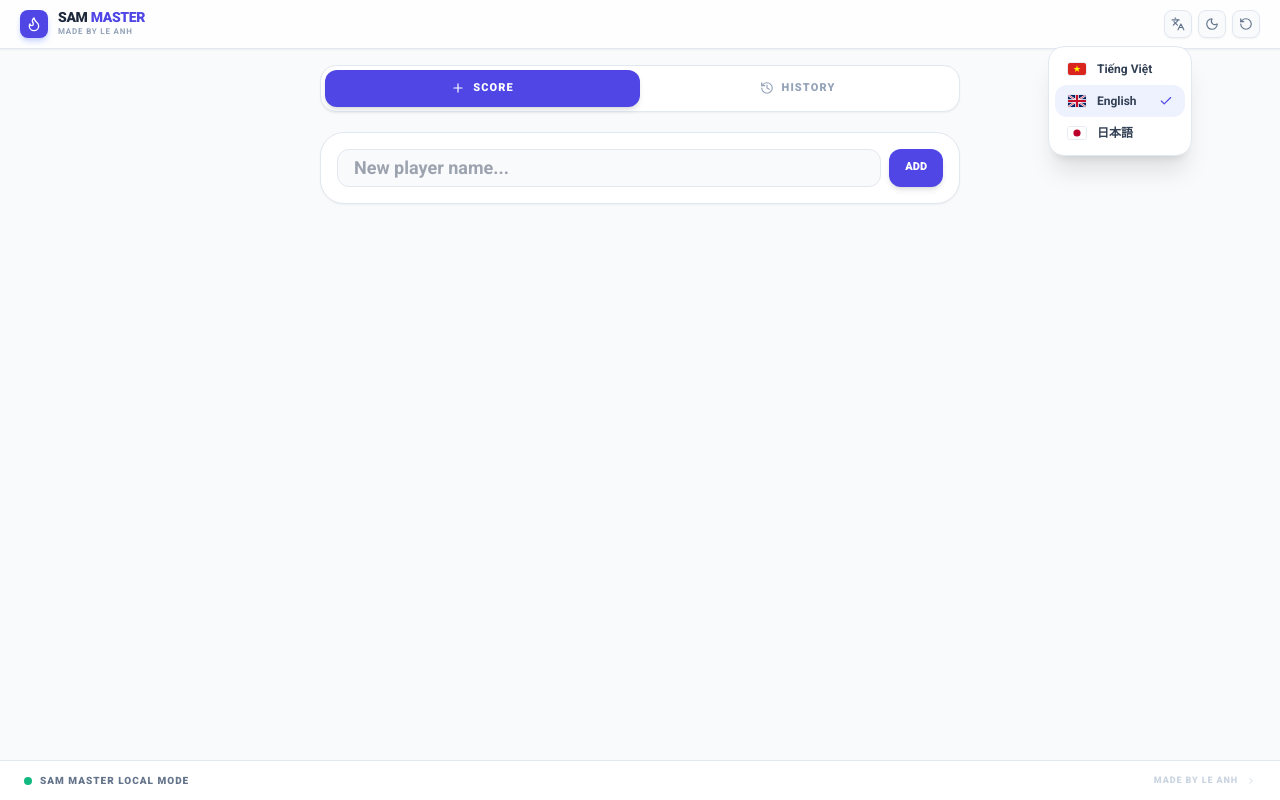
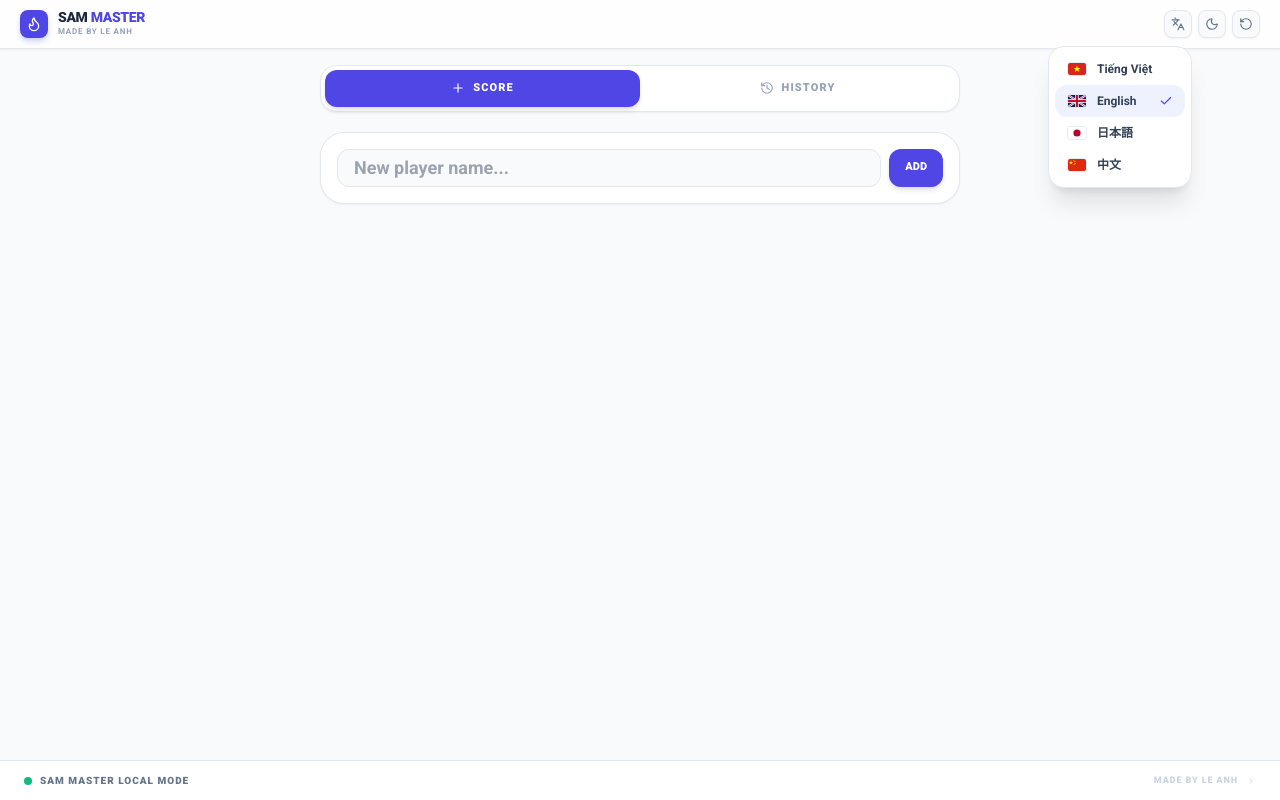
Before and after one commit to leanhict/Sam-pro, a website: page index.html in a window 1280 px wide. Both pictures are taken after a click on the button 1178 px from the left and 24 px from the top of the page. Drawn offline with nearby package versions, Linux system fonts and the light colour scheme.

Commit message:
feat: add Chinese language support with national flag SVG selector

```diff
--- a/app.js
+++ b/app.js
@@ -217,7 +217,7 @@ function saveRound() {
         showNotice(t('notice_calc_first'), "warning");
         return;
     }
-    const localeMap = { vi: 'vi-VN', ja: 'ja-JP', en: 'en-US' };
+    const localeMap = { vi: 'vi-VN', ja: 'ja-JP', zh: 'zh-CN', en: 'en-US' };
     const locale = localeMap[getLanguage()] || 'en-US';
     const roundData = {
         id: editingRoundId || Date.now(),
--- a/i18n.js
+++ b/i18n.js
@@ -179,6 +179,65 @@ const TRANSLATIONS = {
 
         // Footer & General
         footer_local_mode: "サムマスター Local Mode"
+    },
+    zh: {
+        app_name: '参牌<span class="text-indigo-600 dark:text-indigo-400">大师</span>',
+        app_credit: "Made by Le Anh",
+        tab_score: "记分",
+        tab_history: "历史",
+        player_input_placeholder: "新玩家姓名...",
+        btn_add_player: "添加",
+        standings_title: "当前战绩",
+        rounds_unit: "局",
+        round_prefix: "回合 ",
+        round_edit_prefix: "编辑回合 ",
+        btn_clear_scores: "清空分数",
+        btn_calc_winner: "自动计算赢家总分",
+        btn_save_round: "保存第{num}局",
+        btn_update_round: "更新第{num}局",
+        btn_an_sam: "吃参",
+        btn_chat_2: "截杀2",
+        btn_chat_sam: "抓参",
+        btn_chay: "烧牌",
+        history_search_placeholder: "搜索局数、分数、玩家...",
+        history_round_tag: "第{num}局",
+        history_empty: "暂无数据...",
+
+        // Modals
+        modal_reset_title: "重置整场比赛？",
+        modal_reset_desc: "数据将从此设备中彻底清除。",
+        modal_reset_confirm: "立即清除",
+        modal_reset_cancel: "取消",
+        modal_clear_title: "清空本局分数？",
+        modal_clear_confirm: "确认",
+        modal_clear_cancel: "取消",
+        modal_delete_title: "删除此局？",
+        modal_delete_desc: "此操作无法撤销。",
+        modal_delete_confirm: "删除本局",
+        modal_delete_cancel: "取消",
+        modal_target_title_chat_2: "截杀了谁的2？",
+        modal_target_title_chat_sam: "抓了谁的参？",
+        modal_target_title_default: "被抓目标玩家",
+        pts_unit: "分",
+
+        // Notices / Toasts
+        notice_max_players: "最多只能添加5名玩家！",
+        notice_missing_scores: "请先输入输家的罚牌数！",
+        notice_enter_penalties: "请先输入罚牌张数！",
+        notice_winner_points: "{name} 获得 +{total} 分",
+        notice_an_sam_calculated: "已计算吃参获胜分数",
+        notice_chay_calculated: "已计算烧牌（-15张）",
+        notice_action_chat_2: "截杀2",
+        notice_action_chat_sam: "抓参",
+        notice_action_recorded: "已记录{action}！",
+        notice_calc_first: "请先自动计算总张数！",
+        notice_round_updated: "已更新本局数据",
+        notice_round_saved: "已保存新一局",
+        notice_editing_round: "正在编辑该局...",
+        notice_round_deleted: "已删除该局",
+
+        // Footer & General
+        footer_local_mode: "参牌大师 Local Mode"
     }
 };
 
@@ -195,6 +254,9 @@ function detectDefaultLanguage() {
     }
     if (browserLang.startsWith('ja')) {
         return 'ja';
+    }
+    if (browserLang.startsWith('zh')) {
+        return 'zh';
     }
     return 'en';
 }
--- a/index.html
+++ b/index.html
@@ -75,6 +75,20 @@
                                 <circle cx="15" cy="10" r="6" fill="#bc002d"/>
                             </svg>
                             <span>日本語</span>
+                        </span>
+                        <i data-lucide="check" class="w-3.5 h-3.5 text-indigo-600 dark:text-indigo-400 hidden checkmark"></i>
+                    </button>
+                    <button onclick="setLanguage('zh')" data-lang="zh" class="lang-item w-full flex items-center justify-between px-3 py-2 text-xs font-bold rounded-xl transition-colors hover:bg-slate-100 dark:hover:bg-slate-800 text-slate-700 dark:text-slate-200">
+                        <span class="flex items-center gap-2.5">
+                            <svg class="w-5 h-3.5 rounded-[3px] border border-slate-200/80 dark:border-slate-700/80 shadow-xs flex-shrink-0" viewBox="0 0 30 20" xmlns="http://www.w3.org/2000/svg">
+                                <rect width="30" height="20" fill="#de2910"/>
+                                <polygon points="5,2 5.9,4.8 8.8,4.8 6.5,6.5 7.4,9.2 5,7.6 2.6,9.2 3.5,6.5 1.2,4.8 4.1,4.8" fill="#ffde00"/>
+                                <polygon points="10,1.2 10.3,2.2 11.3,2.2 10.5,2.8 10.8,3.7 10,3.2 9.2,3.7 9.5,2.8 8.7,2.2 9.7,2.2" transform="rotate(23 10 2)" fill="#ffde00"/>
+                                <polygon points="12,3.2 12.3,4.2 13.3,4.2 12.5,4.8 12.8,5.7 12,5.2 11.2,5.7 11.5,4.8 10.7,4.2 11.7,4.2" transform="rotate(45 12 4)" fill="#ffde00"/>
+                                <polygon points="12,6.2 12.3,7.2 13.3,7.2 12.5,7.8 12.8,8.7 12,8.2 11.2,8.7 11.5,7.8 10.7,7.2 11.7,7.2" transform="rotate(0 12 7)" fill="#ffde00"/>
+                                <polygon points="10,8.2 10.3,9.2 11.3,9.2 10.5,9.8 10.8,10.7 10,10.2 9.2,10.7 9.5,9.8 8.7,9.2 9.7,9.2" transform="rotate(-20 10 9)" fill="#ffde00"/>
+                            </svg>
+                            <span>中文</span>
                         </span>
                         <i data-lucide="check" class="w-3.5 h-3.5 text-indigo-600 dark:text-indigo-400 hidden checkmark"></i>
                     </button>
```
